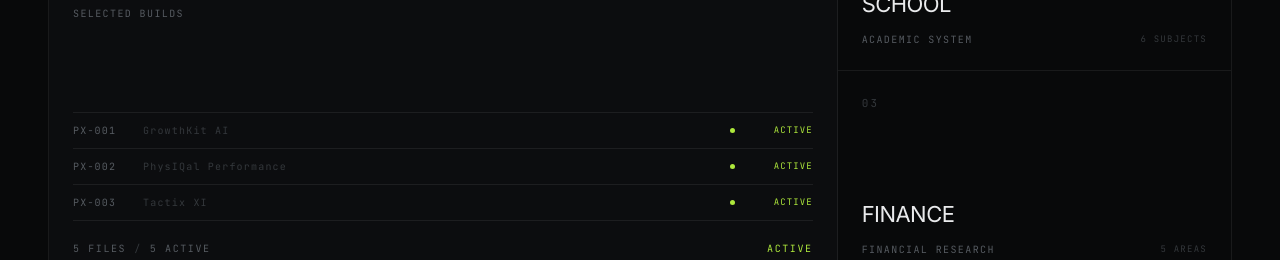
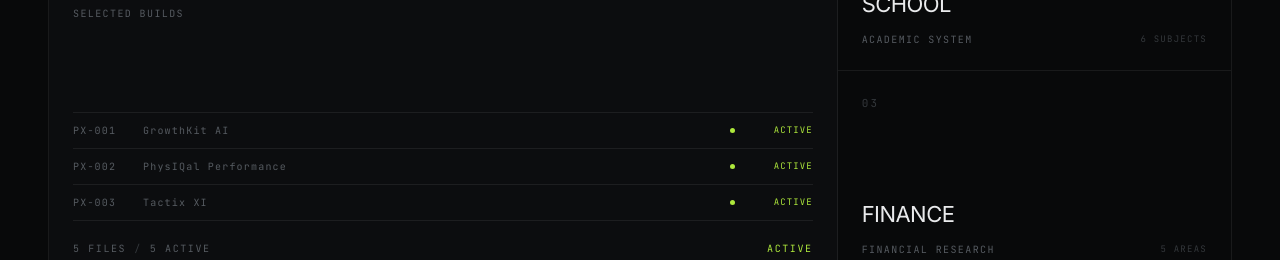
Before and after one commit to viditkhedekar/portfolio, a Next.js app: page / in a window 1280 px wide. Shown: the part 1020-1280 px from the top of the page. Built offline with nearby package versions, Linux system fonts and the light colour scheme.

Commit message:
lift file strip contrast for real names

```diff
--- a/src/components/ModuleNavigation.tsx
+++ b/src/components/ModuleNavigation.tsx
@@ -81,7 +81,7 @@ export function ModuleNavigation() {
                   <span className="vk-mono w-[54px] shrink-0 text-[10px] tracking-[0.12em] text-[var(--vk-fg-faint)]">
                     {p.id}
                   </span>
-                  <span className="vk-mono hidden flex-1 truncate text-[10px] tracking-[0.12em] text-[var(--vk-fg-ghost)] sm:block">
+                  <span className="vk-mono hidden flex-1 truncate text-[10px] tracking-[0.12em] text-[var(--vk-fg-faint)] sm:block">
                     {p.name}
                   </span>
                   <span className="flex-1 sm:hidden" />
```
